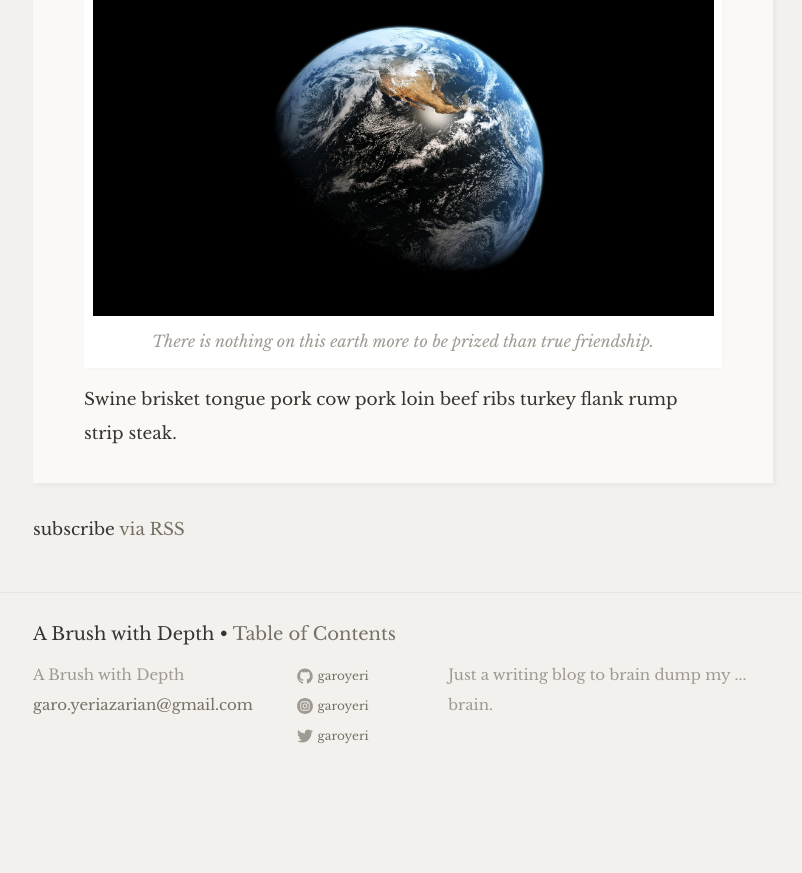
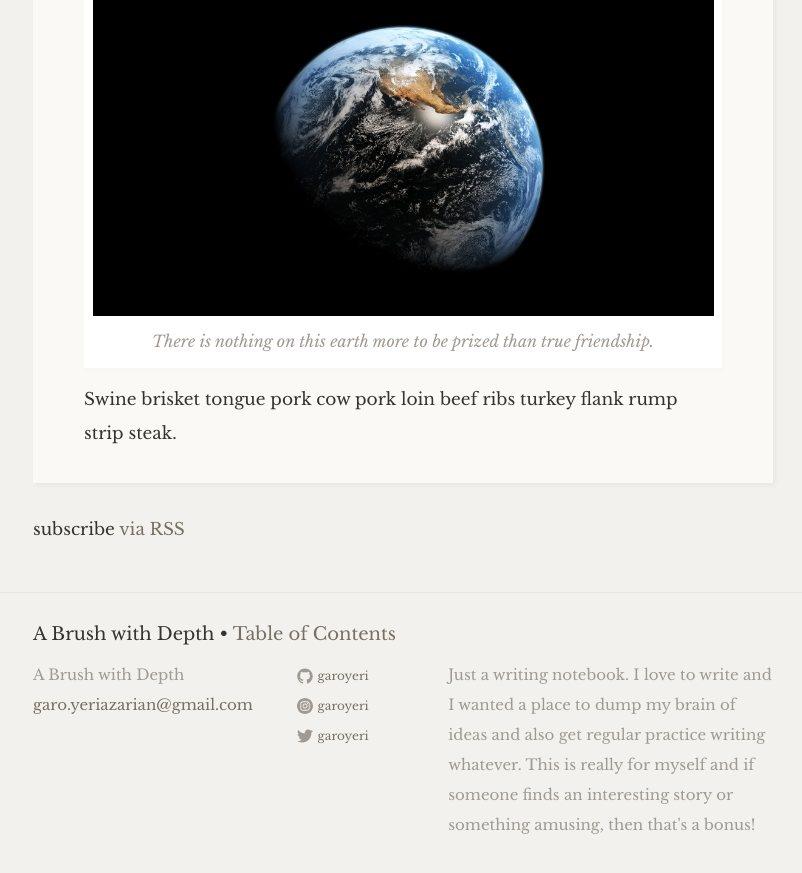
Before and after one commit to garoyeri/abrushwithdepth, a Jekyll site: the page built from index.html, in a window 1280 px wide and 900 px high, scrolled down 1725 px. Shown: the top 873 px of the window, without its empty margins (237-1039 px from the left). Built offline with Jekyll 4.4.1, drawn with Linux system fonts in a browser that asks for light colours; some web fonts are replaced; before the commit the page ends 2535 px from its top, so only the background shows below that.

Commit message:
Update description

```diff
--- a/_config.yml
+++ b/_config.yml
@@ -16,7 +16,9 @@
 title: A Brush with Depth
 email: garo.yeriazarian@gmail.com
 description: > # this means to ignore newlines until "baseurl:"
-  Just a writing blog to brain dump my ... brain.
+  Just a writing notebook.  I love to write and I wanted a place to dump my brain
+  of ideas and also get regular practice writing whatever.  This is really for myself
+  and if someone finds an interesting story or something amusing, then that's a bonus!
 baseurl: "" # the subpath of your site, e.g. /blog
 url: "https://abrushwithdepth.com" # the base hostname & protocol for your site
 github_username:    garoyeri
```
